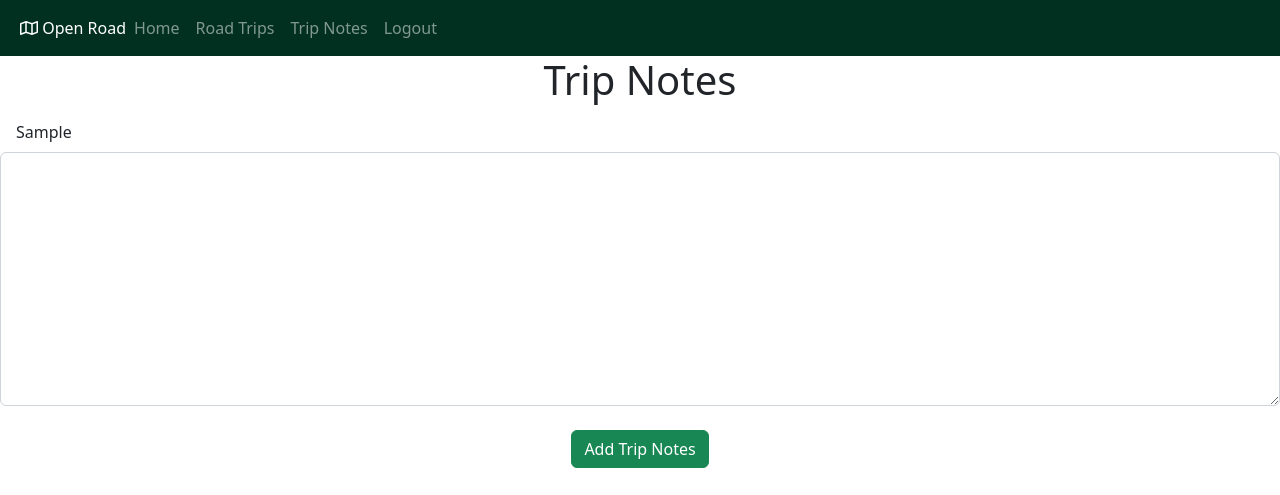
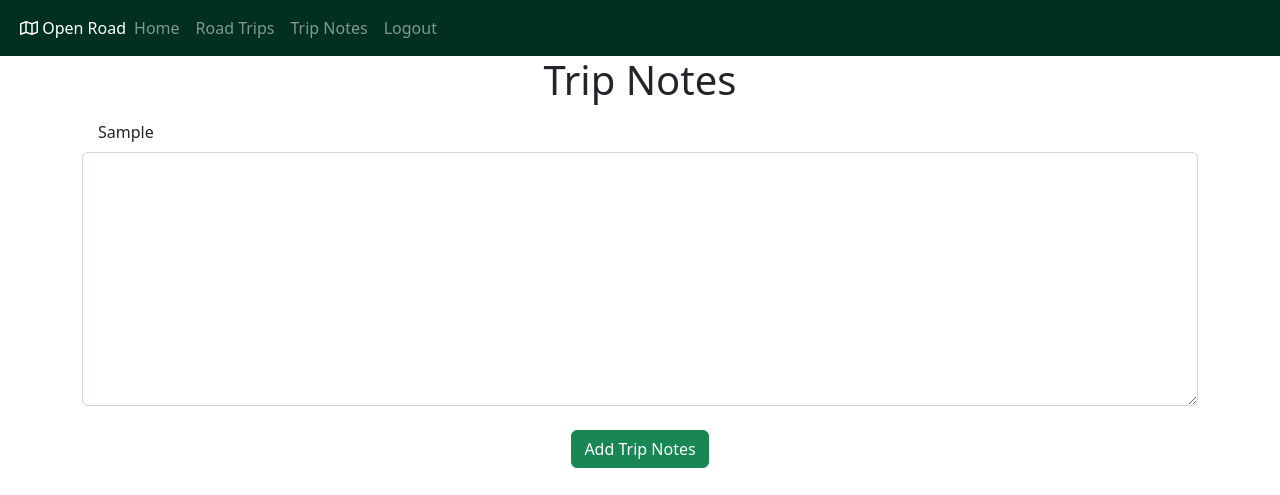
Before and after one commit to Megwana/OpenRoad, a Flask app: page /plan in a window 1280 px wide. Shown: the top 495 px of the page. Run offline with Flask 2, Linux system fonts and the light colour scheme; a user stored in the database is signed in; tables that the repository leaves empty hold one stand-in row (values such as "Sample post"); some libraries are stand-ins or nearby versions.

Commit message:
add container class to trip notes

```diff
--- a/openroad/templates/plan.html
+++ b/openroad/templates/plan.html
@@ -1,6 +1,7 @@
 {% extends "base.html" %}
 {% block title %} Trip Notes {% endblock %}
 {% block content %}
+<section class="container">
 <h1 align="center">Trip Notes</h1>
 <ul class="list-group list-group-flush" id="notes">
     {% for plan in user.notes %}
@@ -15,7 +16,5 @@
         <button type="submit" class="btn btn-success">Add Trip Notes</button>
     </div>
 </form>
-<script>
-
-</script>
+</section>
 {% endblock %}
```
